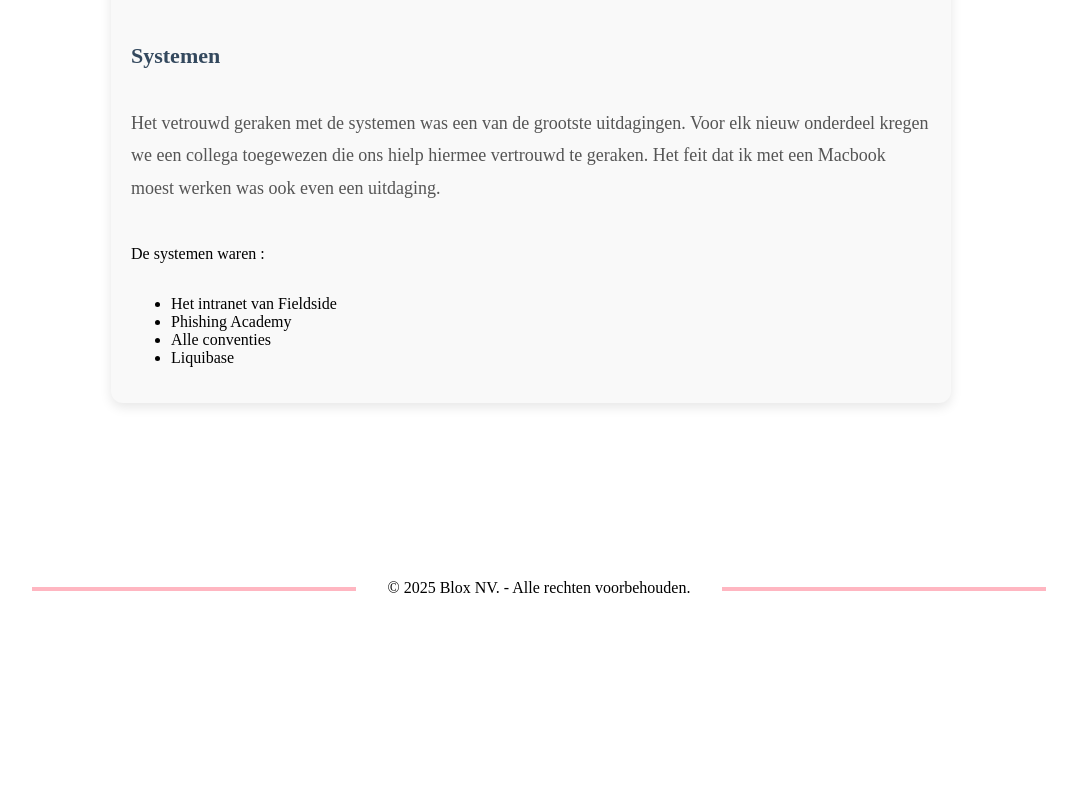
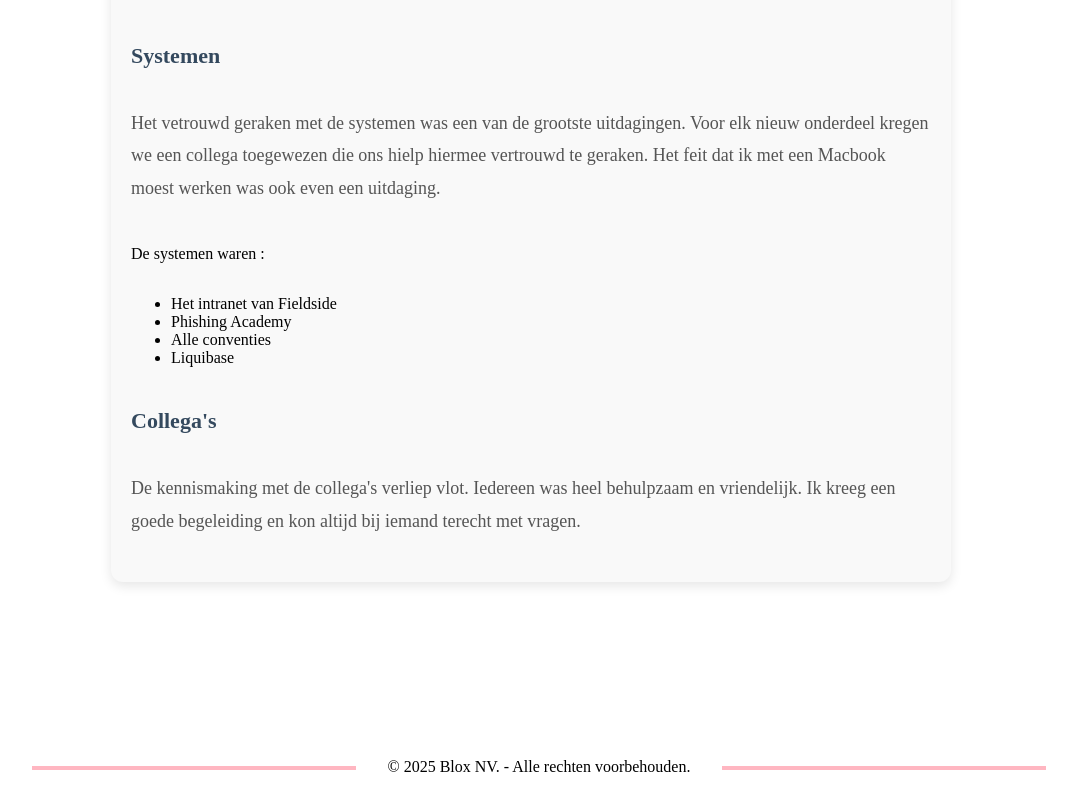
Before and after one commit to DenzelAP/Blogpost, a Next.js app: page /extra in a window 1280 px wide. Shown: the part 669-1469 px from the top of the page, without its empty margins (109-1186 px from the left). Before the commit the page ends 1290 px from the top, so only its background shows below. Built offline with nearby package versions, Linux system fonts and the light colour scheme.

Commit message:
vooruitgang

```diff
--- a/src/pages/extra/index.tsx
+++ b/src/pages/extra/index.tsx
@@ -56,6 +56,20 @@ const Extra = () => {
         <li>Alle conventies</li>
         <li>Liquibase</li>
       </ul>
+      <h3
+        className={`${styles.subheading} ${
+          hoverHeading ? styles.subheadingHover : ""
+        }`}
+        onMouseEnter={() => setHoverSubheading(true)}
+        onMouseLeave={() => setHoverSubheading(false)}
+      >
+        Collega's
+      </h3>
+      <p className={styles.paragraph}>
+        De kennismaking met de collega's verliep vlot. Iedereen was heel
+        behulpzaam en vriendelijk. Ik kreeg een goede begeleiding en kon altijd
+        bij iemand terecht met vragen.
+      </p>
     </div>
   );
 };
```
